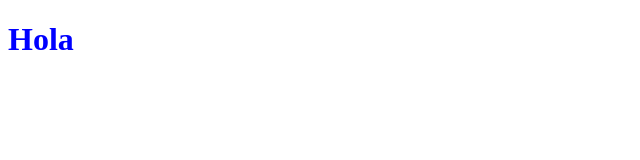
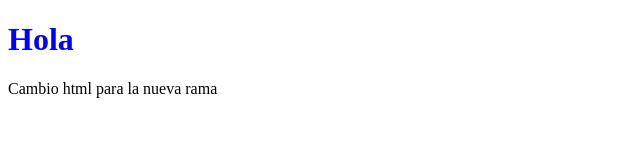
Before and after one commit to JoaMarGon/miRepositorio, a plain HTML site: page index.html in a window 1280 px wide. Shown: the whole page, without its empty margins (0-640 px from the left). Drawn offline with Linux system fonts and the light colour scheme.

Commit message:
Cambio html para la nueva rama

```diff
--- a/index.html
+++ b/index.html
@@ -7,4 +7,5 @@
      </head>
      <body>
           <h1>Hola</h1>
+          <p>Cambio html para la nueva rama</p>
      </body>
```
